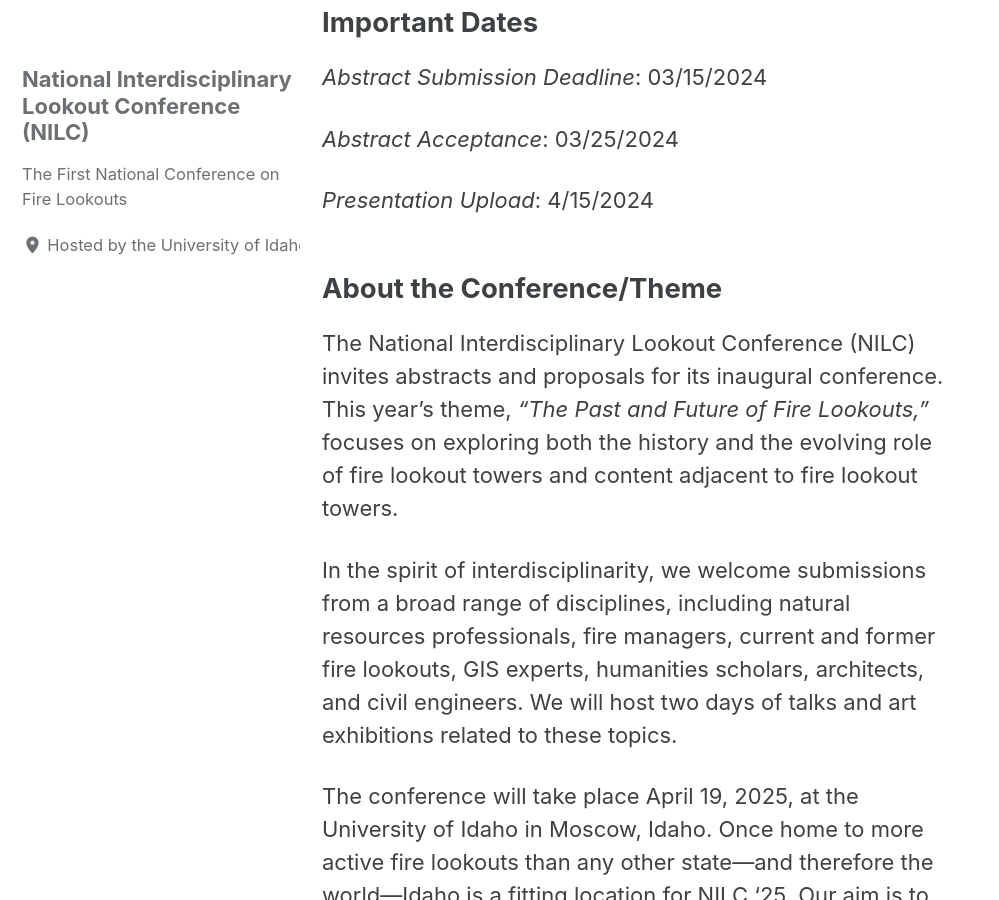
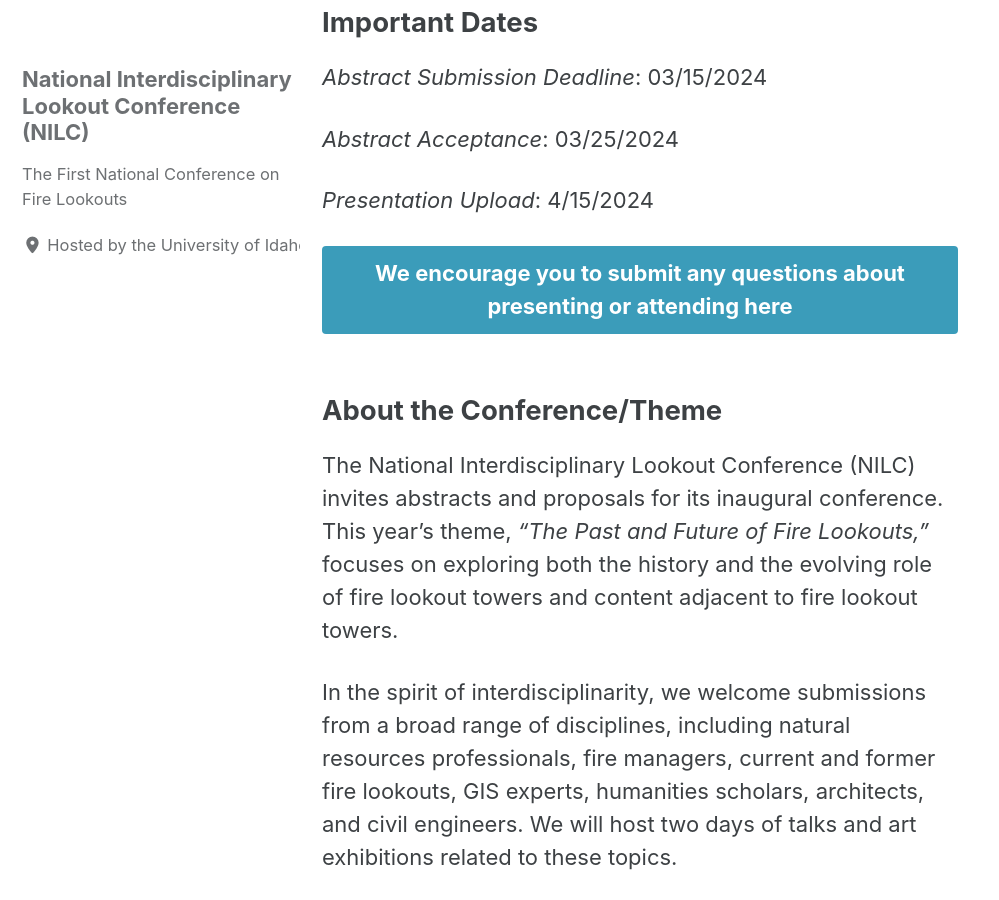
Before and after one commit to lookoutconference/lookoutconference.github.io, a Jekyll site: the page built from pages/about.md, in a window 1280 px wide and 900 px high, scrolled down 1268 px. Shown: the whole window, without its empty margins (0-999 px from the left). Built offline with Jekyll 4.4.1, drawn with Linux system fonts in a browser that asks for light colours; cached includes are drawn as plain includes; our own code applies the rules of GitHub Pages for plain Markdown files.

Commit message:
Update about.md

```diff
--- a/pages/about.md
+++ b/pages/about.md
@@ -43,6 +43,8 @@
 
 *Presentation Upload*: 4/15/2024
 
+[We encourage you to submit any questions about presenting or attending here]([https://futurevandals.uidaho.edu/register/?id=48aaed48-97d9-447e-8c42-132902fb382c](https://futurevandals.uidaho.edu/register/?id=c6162e10-cb08-4c3e-83fd-08a7fe968943)){: .btn .btn--info .btn--large}
+
 ## **About the Conference/Theme**
 
 The National Interdisciplinary Lookout Conference (NILC) invites abstracts and proposals for its inaugural conference. This year’s theme, *“The Past and Future of Fire Lookouts,”* focuses on exploring both the history and the evolving role of fire lookout towers and content adjacent to fire lookout towers.
```
